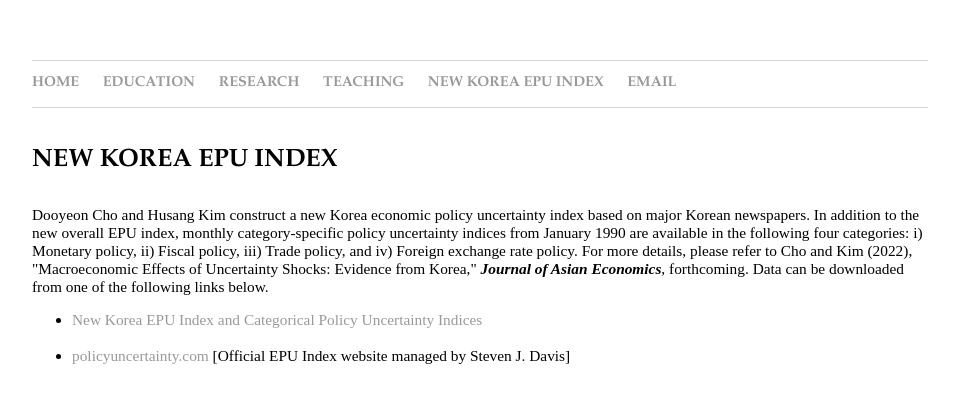
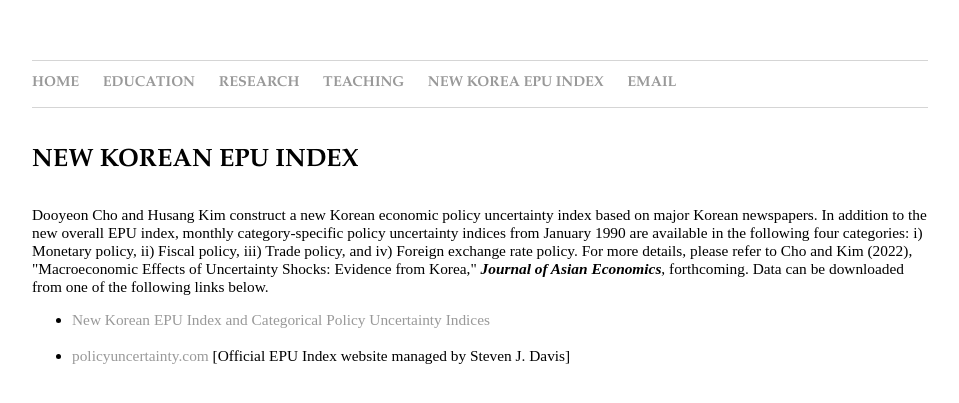
Before and after one commit to dooyeoncho/dooyeoncho.github.io, a Jekyll site: the page built from pages/new_korean_epu_index.html, in a window 1280 px wide. Shown: the top 403 px of the page, without its empty margins (160-1119 px from the left). Built offline with Jekyll 4.4.1, drawn with Linux system fonts in a browser that asks for light colours.

Commit message:
Update and rename new_korea_epu_index.html to new_korean_epu_index.html

```diff
--- a/pages/new_korea_epu_index.html
+++ b/pages/new_korean_epu_index.html
@@ -1,20 +1,20 @@
 ---
 layout: default
-title: Dooyeon Cho - new korea epu index
+title: Dooyeon Cho - new korean epu index
 ---
 		<title>{{ page.title }}</title>
 			<!-- link to main stylesheet -->
 			<link rel="stylesheet" type="text/css" href="/css/main.css">
 &nbsp;&nbsp;
 <div>
-<h1 class="headerstyle">NEW KOREA EPU INDEX</h1>
+<h1 class="headerstyle">NEW KOREAN EPU INDEX</h1>
 </div>
 <div>
-			<div>Dooyeon Cho and Husang Kim construct a new Korea economic policy uncertainty index based on major Korean newspapers. In addition to the new overall EPU index, monthly
+			<div>Dooyeon Cho and Husang Kim construct a new Korean economic policy uncertainty index based on major Korean newspapers. In addition to the new overall EPU index, monthly
         category-specific policy uncertainty indices from January 1990 are available in the following four categories: i) Monetary policy, ii) Fiscal policy,
         iii) Trade policy, and iv) Foreign exchange rate policy. For more details, please refer to Cho and Kim (2022), "Macroeconomic Effects of Uncertainty Shocks: Evidence from Korea," <em property="italic"><b>Journal of Asian Economics</b></em>, forthcoming. Data can be downloaded from one of the following links below. &nbsp;
 		<ul>
-			<li><a href="https://sites.google.com/view/korea-epu">New Korea EPU Index and Categorical Policy Uncertainty Indices </a></li> &nbsp;
+			<li><a href="https://sites.google.com/view/korea-epu">New Korean EPU Index and Categorical Policy Uncertainty Indices </a></li> &nbsp;
 		        <li><a href="https://www.policyuncertainty.com/korea_chokim.html">policyuncertainty.com </a>[Official EPU Index website managed by Steven J. Davis]</li>
 		</ul>
 </div>&nbsp;&nbsp;&nbsp;&nbsp;&nbsp;&nbsp;
```
